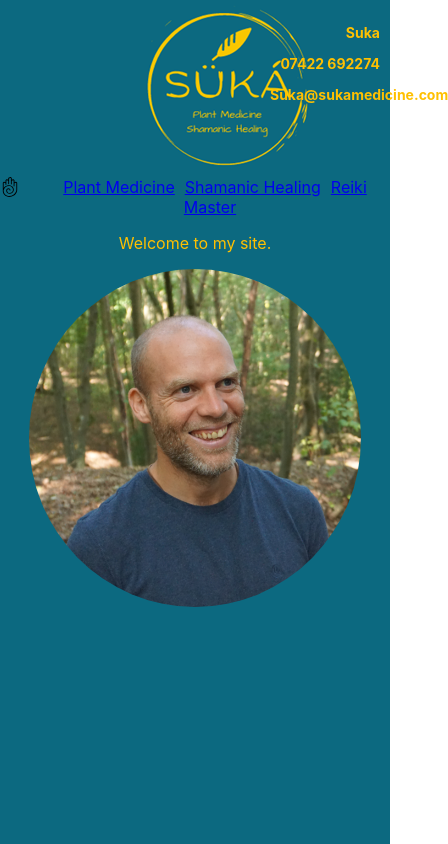
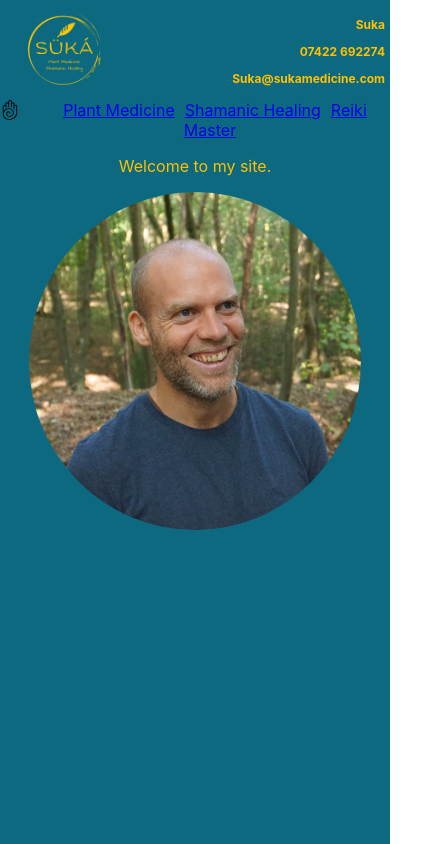
Before and after one commit to charlie-kano/suka-react, a React (Create React App) app: page / in a window 390 px wide. Shown: the whole page, 448 px wide, since content can reach past the window. Built offline with nearby package versions, Linux system fonts and the light colour scheme.

Commit message:
responsive fixes

```diff
--- a/src/App.css
+++ b/src/App.css
@@ -3,4 +3,6 @@
   background-color: #0c6980;
   color: #ffc000;
   height: 100vh;
+
+
 }
--- a/src/components/header.scss
+++ b/src/components/header.scss
@@ -1,14 +1,38 @@
 .header {
     &-sections {
         display: flex;
+
+        @media only screen and (max-width: 768px) {
+            height: 100px;
+        }
+
         > div {
             width: calc(100% / 3);
+
+            /* Medium devices (landscape tablets, 768px and up) */
+            @media only screen and (max-width: 768px) {
+                width: 50%;
+                &:first-child {
+                    display: none;
+                }
+            }
         }
 
         &__logo {
             display: flex;
             img {
                 margin: auto;
+                height: 100%;
+            }
+
+            @media only screen and (max-width: 768px) {
+                align-items: center;
+                padding-left: 20px;
+
+                img {
+                    height: 80%;
+                    margin: 0;
+                }
             }
         }
 
@@ -17,6 +41,12 @@
             font-weight: bold;
             padding: 10px;
             text-align: right;
+
+            /* Medium devices (landscape tablets, 768px and up) */
+            @media only screen and (max-width: 768px) {
+                font-size: 12px;
+                padding: 5px;
+            }
         }
     }
 }
```
